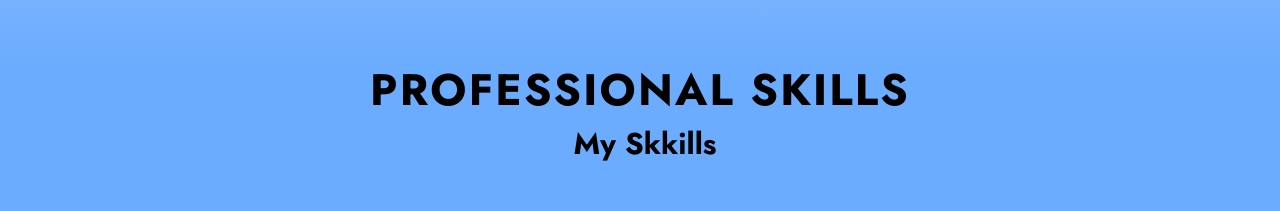
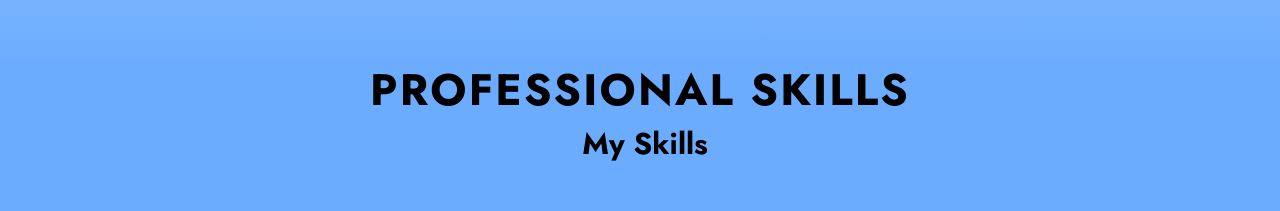
Before and after one commit to JabedAhmedRifat/jabed, a plain HTML site: page index.html in a window 1280 px wide. Shown: the part 1780-1991 px from the top of the page. Drawn offline with Linux system fonts and the light colour scheme.

Commit message:
error fixed

```diff
--- a/index.html
+++ b/index.html
@@ -393,7 +393,7 @@
                 <span> Professional Skills </span>
               </h2>
               <div class="m-subtitle splitting-text-anim-1 scroll-animate" data-splitting="words" data-animate="active">
-                <span>  <b> My Skkills</b> </span>
+                <span>  <b> My Skills</b> </span>
               </div>
             </div>
 
```
